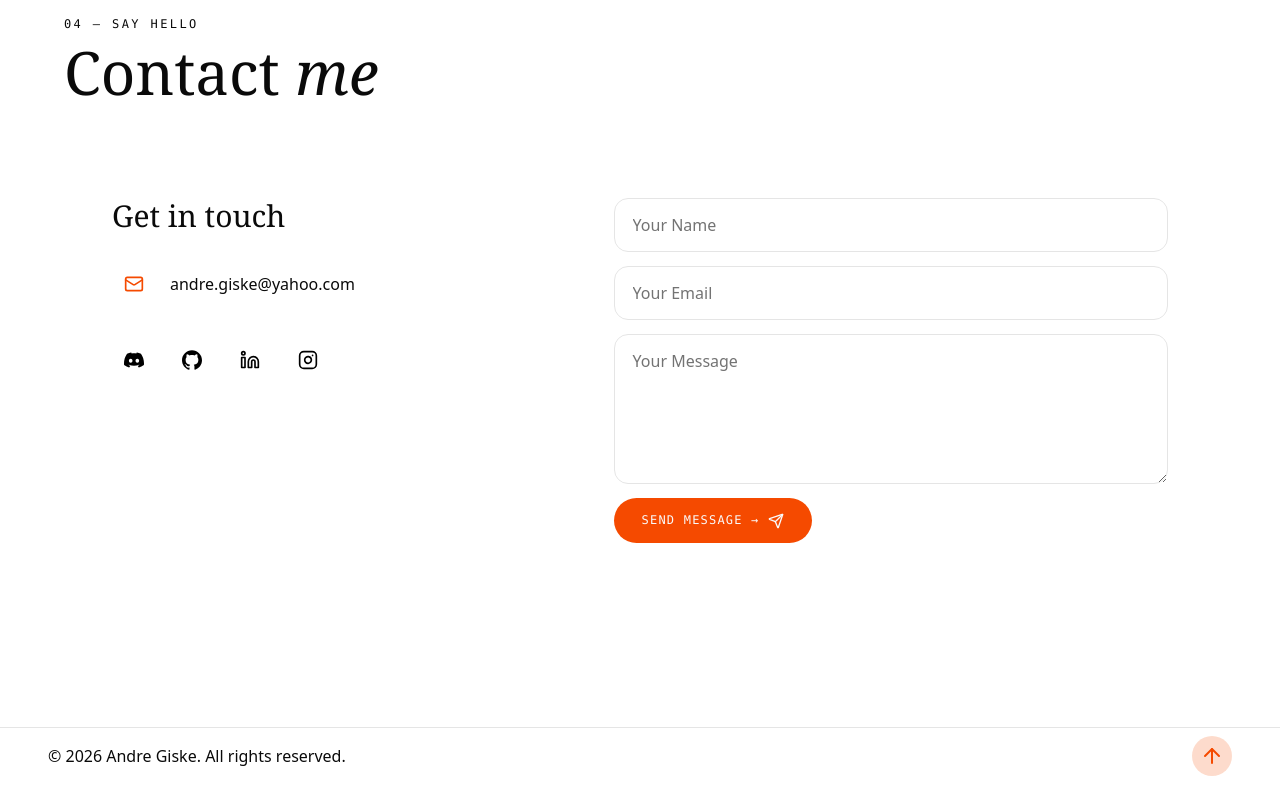
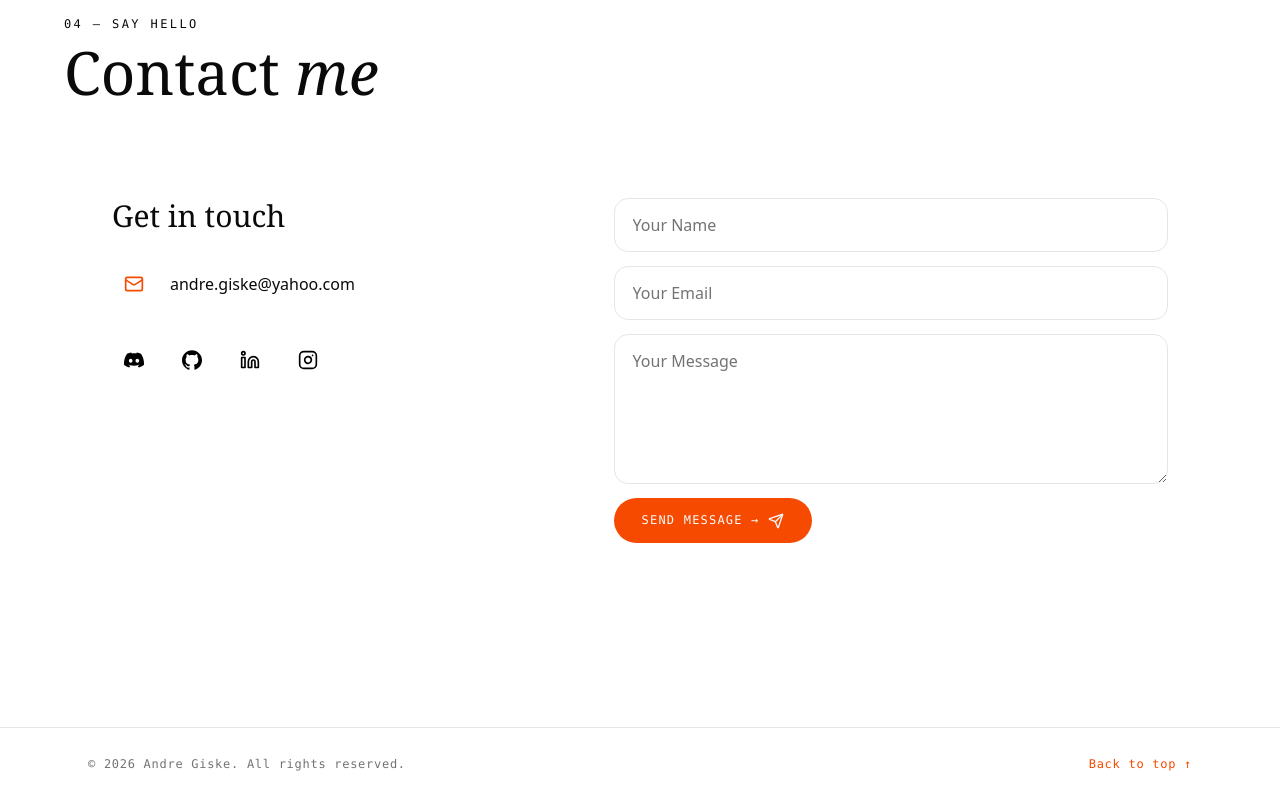
Before and after one commit to dregiske/portfolio, a React (Vite) app: page / in a window 1280 px wide. Shown: the part 3309-4109 px from the top of the page. Built offline with nearby package versions, Linux system fonts and the light colour scheme.

Commit message:
footer refactored

```diff
--- a/src/components/ui/Footer.tsx
+++ b/src/components/ui/Footer.tsx
@@ -1,15 +1,15 @@
-import { ArrowUp } from "lucide-react";
-
 export const Footer = () => {
   return (
-    <footer className="py-2 px-12 bg-card relative border-t border-border mt-10 pt-2 flex flex-wrap items-center justify-between">
-      <p>&copy; {new Date().getFullYear()} Andre Giske. All rights reserved.</p>
-      <a
-        href="#hero"
-        className="p-2 rounded-full bg-primary/20 hover:bg-primary/50 text-primary transition-colors duration-300"
-      >
-        <ArrowUp />
-      </a>
+    <footer className="border-t border-rule mt-10">
+      <div className="container mx-auto max-w-6xl px-6 py-7 flex flex-wrap items-center justify-between gap-3 font-mono text-xs tracking-[0.06em] text-muted-foreground">
+        <span>© {new Date().getFullYear()} Andre Giske. All rights reserved.</span>
+        <a
+          href="#hero"
+          className="text-primary hover:underline transition-colors"
+        >
+          Back to top ↑
+        </a>
+      </div>
     </footer>
   );
 };
```
